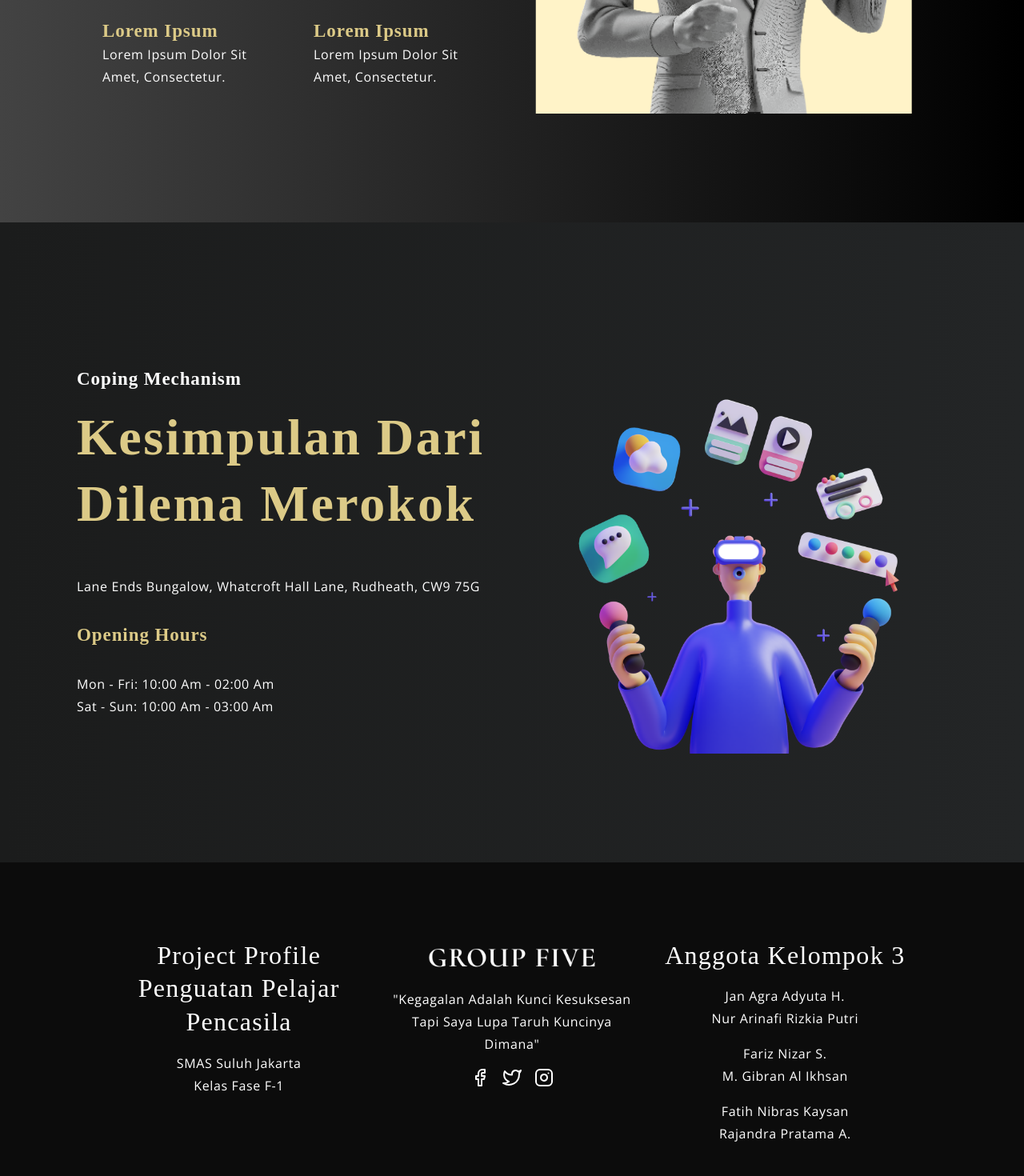
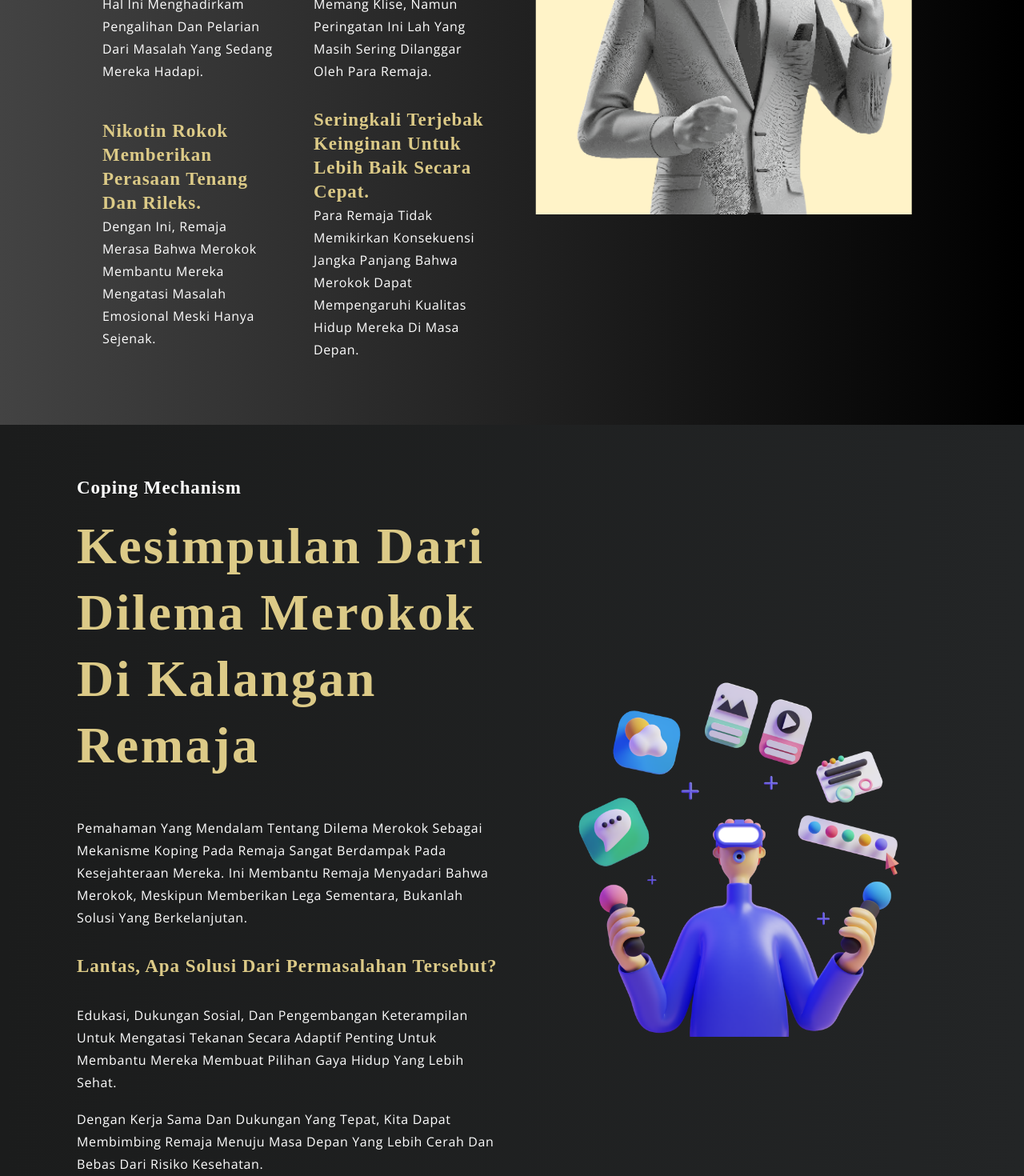
Before and after one commit to adyuta447/coping-web, a Next.js app: page / in a window 1280 px wide. Shown: the part 5540-7010 px from the top of the page at 80% size. Built offline with nearby package versions, Linux system fonts and the light colour scheme; a web font is replaced by a local one.

Commit message:
Production: Added Content On FindUs

```diff
--- a/src/constant/data.js
+++ b/src/constant/data.js
@@ -46,20 +46,24 @@ const positive = [
 
 const awards = [
   {
-    title: "Lorem ipsum",
-    subtitle: "Lorem ipsum dolor sit amet, consectetur.",
+    title: "Merokok memberi rasa lega sementara.",
+    subtitle:
+      "Hal ini menghadirkam pengalihan dan pelarian dari masalah yang sedang mereka hadapi.",
   },
   {
-    title: "Lorem ipsum",
-    subtitle: "Lorem ipsum dolor sit amet, consectetur.",
+    title: "Menyebabkan masalah kesehatan serius.",
+    subtitle:
+      "Memang klise, namun peringatan ini lah yang masih sering dilanggar oleh para remaja. ",
   },
   {
-    title: "Lorem ipsum",
-    subtitle: "Lorem ipsum dolor sit amet, consectetur.",
+    title: "Nikotin rokok memberikan perasaan tenang dan rileks.",
+    subtitle:
+      "Dengan ini, remaja merasa bahwa merokok membantu mereka mengatasi masalah emosional meski hanya sejenak. ",
   },
   {
-    title: "Lorem ipsum",
-    subtitle: "Lorem ipsum dolor sit amet, consectetur.",
+    title: "Seringkali terjebak keinginan untuk lebih baik secara cepat.",
+    subtitle:
+      "Para remaja tidak memikirkan konsekuensi jangka panjang bahwa merokok dapat mempengaruhi kualitas hidup mereka di masa depan.",
   },
 ];
 
--- a/src/container/AboutUs/AboutUs.jsx
+++ b/src/container/AboutUs/AboutUs.jsx
@@ -16,16 +16,16 @@ const AboutUs = () => (
           <path
             d="M0,0V46.29c47.79,22.2,103.59,32.17,158,28,70.36-5.37,136.33-33.31,206.8-37.5C438.64,32.43,512.34,53.67,583,72.05c69.27,18,138.3,24.88,209.4,13.08,36.15-6,69.85-17.84,104.45-29.34C989.49,25,1113-14.29,1200,52.47V0Z"
             opacity=".25"
-            class="shape-fill"
+            className="shape-fill"
           ></path>
           <path
             d="M0,0V15.81C13,36.92,27.64,56.86,47.69,72.05,99.41,111.27,165,111,224.58,91.58c31.15-10.15,60.09-26.07,89.67-39.8,40.92-19,84.73-46,130.83-49.67,36.26-2.85,70.9,9.42,98.6,31.56,31.77,25.39,62.32,62,103.63,73,40.44,10.79,81.35-6.69,119.13-24.28s75.16-39,116.92-43.05c59.73-5.85,113.28,22.88,168.9,38.84,30.2,8.66,59,6.17,87.09-7.5,22.43-10.89,48-26.93,60.65-49.24V0Z"
             opacity=".5"
-            class="shape-fill"
+            className="shape-fill"
           ></path>
           <path
             d="M0,0V5.63C149.93,59,314.09,71.32,475.83,42.57c43-7.64,84.23-20.12,127.61-26.46,59-8.63,112.48,12.24,165.56,35.4C827.93,77.22,886,95.24,951.2,90c86.53-7,172.46-45.71,248.8-84.81V0Z"
-            class="shape-fill"
+            className="shape-fill"
           ></path>
         </svg>
       </div>
--- a/src/container/FindUs/FindUs.jsx
+++ b/src/container/FindUs/FindUs.jsx
@@ -6,20 +6,32 @@ const FindUs = () => (
     <div className="app__wrapper_info">
       <SubHeading title="Coping Mechanism" />
       <h1 className="headtext__cormorant" style={{ marginBottom: "3rem" }}>
-        Kesimpulan dari Dilema Merokok
+        Kesimpulan dari Dilema Merokok di Kalangan Remaja
       </h1>
       <div className="app__wrapper-content">
         <p className="p__opensans">
-          Lane Ends Bungalow, Whatcroft Hall Lane, Rudheath, CW9 75G
+          Pemahaman yang mendalam tentang dilema merokok sebagai mekanisme
+          koping pada remaja sangat berdampak pada kesejahteraan mereka. Ini
+          membantu remaja menyadari bahwa merokok, meskipun memberikan lega
+          sementara, bukanlah solusi yang berkelanjutan.
         </p>
         <p
           className="p__cormorant"
           style={{ color: "#DCCA87", margin: "2rem 0" }}
         >
-          Opening Hours
+          Lantas, Apa solusi dari permasalahan tersebut?
         </p>
-        <p className="p__opensans">Mon - Fri: 10:00 am - 02:00 am</p>
-        <p className="p__opensans">Sat - Sun: 10:00 am - 03:00 am</p>
+        <p className="p__opensans">
+          Edukasi, dukungan sosial, dan pengembangan keterampilan untuk
+          mengatasi tekanan secara adaptif penting untuk membantu mereka membuat
+          pilihan gaya hidup yang lebih sehat.
+        </p>
+        <br />
+        <p className="p__opensans">
+          Dengan kerja sama dan dukungan yang tepat, kita dapat membimbing
+          remaja menuju masa depan yang lebih cerah dan bebas dari risiko
+          kesehatan.
+        </p>
       </div>
     </div>
 
--- a/src/container/Footer/Footer.jsx
+++ b/src/container/Footer/Footer.jsx
@@ -15,9 +15,10 @@ const Footer = () => (
 
       <div className="app__footer-links_logo">
         <Image
-          src="/assets/groupfive.png"
+          src="/assets/trinity.png"
           width={210}
           height={45}
+          layout="responsive"
           alt="footer_logo"
         />
         <p className="p__opensans">
--- a/src/container/Laurels/Laurels.jsx
+++ b/src/container/Laurels/Laurels.jsx
@@ -20,7 +20,7 @@ const Laurels = () => (
   >
     <div className="app__wrapper_info">
       <SubHeading title="Coping Mechanism" />
-      <h1 className="headtext__cormorant">Dilema Merokok Bagi Perokok</h1>
+      <h1 className="headtext__cormorant">Dilema Merokok di Kalangan Remaja</h1>
 
       <div className="app__laurels_awards">
         {data.awards.map((award) => (
```
